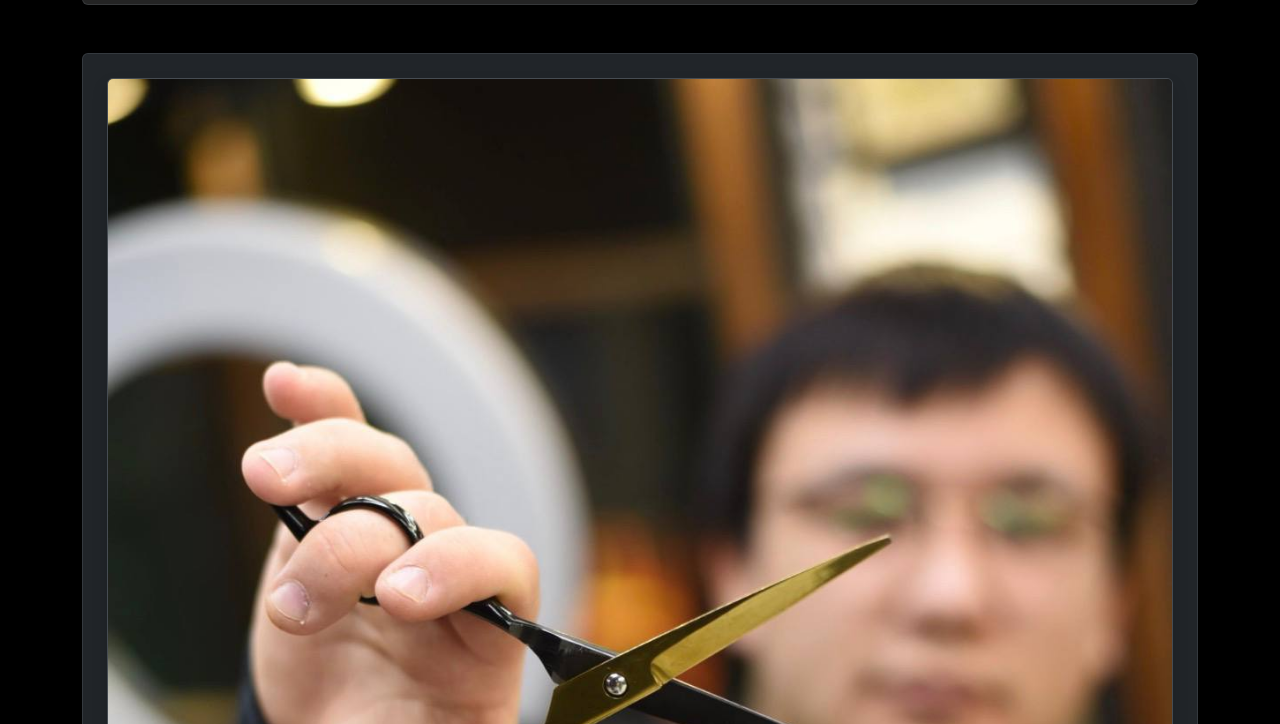
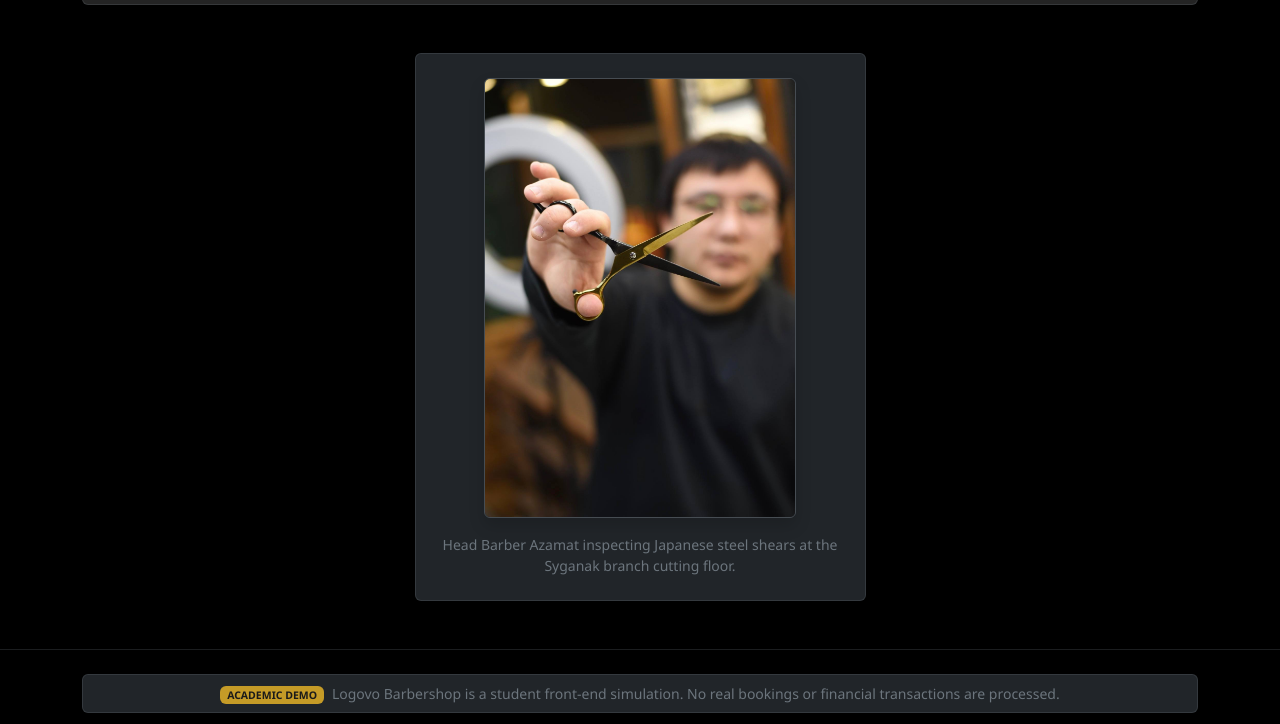
Before and after one commit to Eqziz/logovo_barbershop, a plain HTML site: page barbers.html in a window 1280 px wide. Shown: the part 2498-3222 px from the top of the page. Drawn offline with nearby package versions, Linux system fonts and the light colour scheme; a script that the page names is missing.

Commit message:
image size fix

```diff
--- a/barbers.html
+++ b/barbers.html
@@ -285,10 +285,14 @@
         </section>
 
         <!-- Figure Image of Master at Work -->
-        <figure class="p-4 rounded bg-dark border border-secondary border-opacity-25 text-center my-4" id="barber-figure">
-            <img src="images/photo3.jpg" alt="Head barber sanitizing precision tools" class="img-fluid rounded shadow mb-3 border border-secondary border-opacity-50" id="barber-figure-image">
-            <figcaption class="text-secondary small" id="barber-figure-caption">Head Barber Azamat inspecting Japanese steel shears at the Syganak branch cutting floor.</figcaption>
-        </figure>
+        <div class="row justify-content-center my-4">
+            <div class="col-12 col-md-8 col-lg-6 col-xl-5">
+                <figure class="p-3 p-md-4 rounded bg-dark border border-secondary border-opacity-25 text-center mb-0" id="barber-figure">
+                    <img src="images/photo3.jpg" alt="Head barber sanitizing precision tools" class="img-fluid rounded shadow mb-3 border border-secondary border-opacity-50" id="barber-figure-image" style="max-height: 55vh; width: auto; max-width: 100%; object-fit: contain;">
+                    <figcaption class="text-secondary small" id="barber-figure-caption">Head Barber Azamat inspecting Japanese steel shears at the Syganak branch cutting floor.</figcaption>
+                </figure>
+            </div>
+        </div>
     </main>
 
     <!-- Unified Site Footer -->
--- a/css/custom.css
+++ b/css/custom.css
@@ -82,6 +82,14 @@ h1, h2, h3, h4, h5, h6, .navbar-brand {
     bottom: 25px;
     right: 25px;
     z-index: 1030;
+}
+
+/* Portrait figure image viewport containment */
+#barber-figure-image {
+    max-height: 55vh;
+    width: auto;
+    max-width: 100%;
+    object-fit: contain;
 }
 
 /* Form input focus styling */
```
Also changed, not shown: index.html (line endings or trailing spaces).
